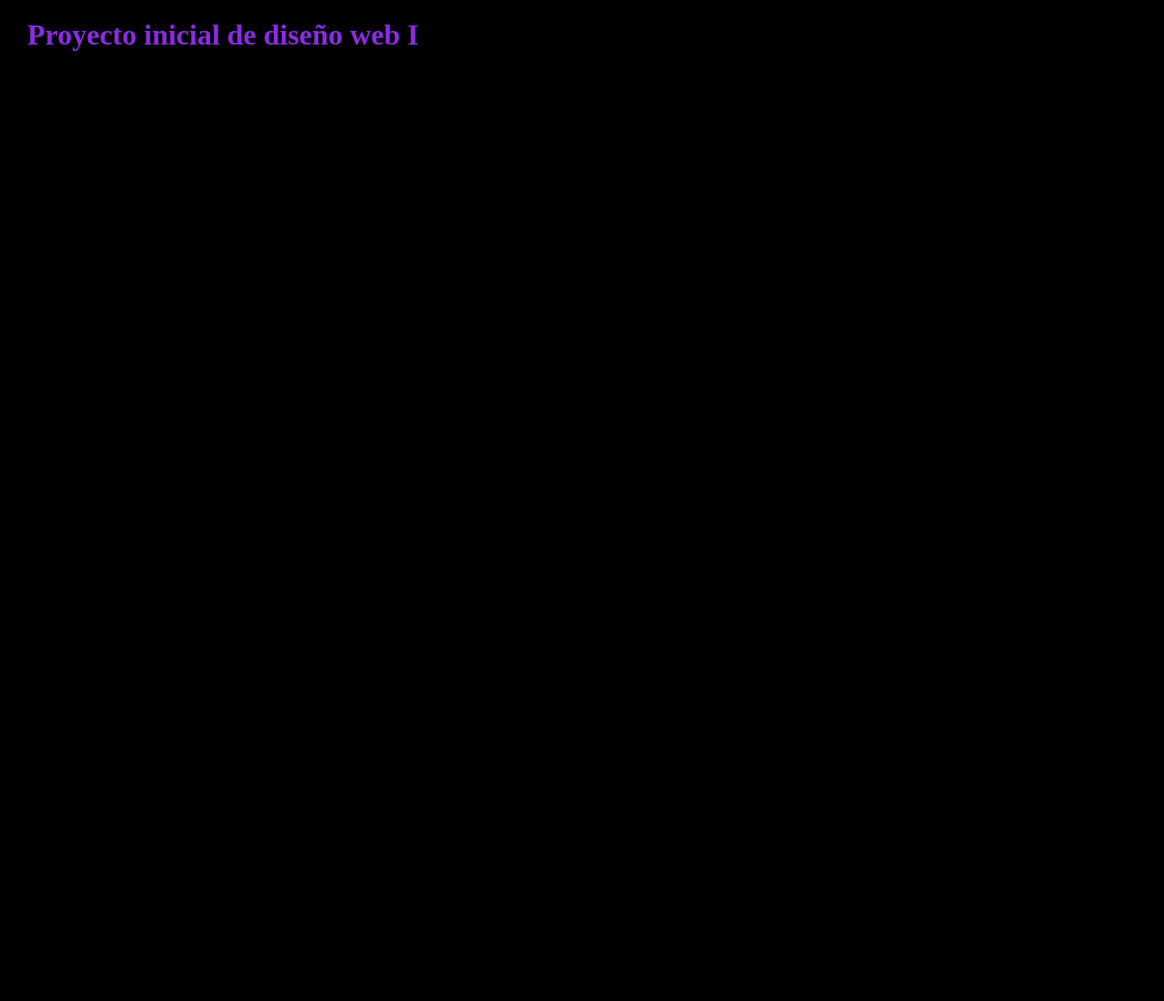
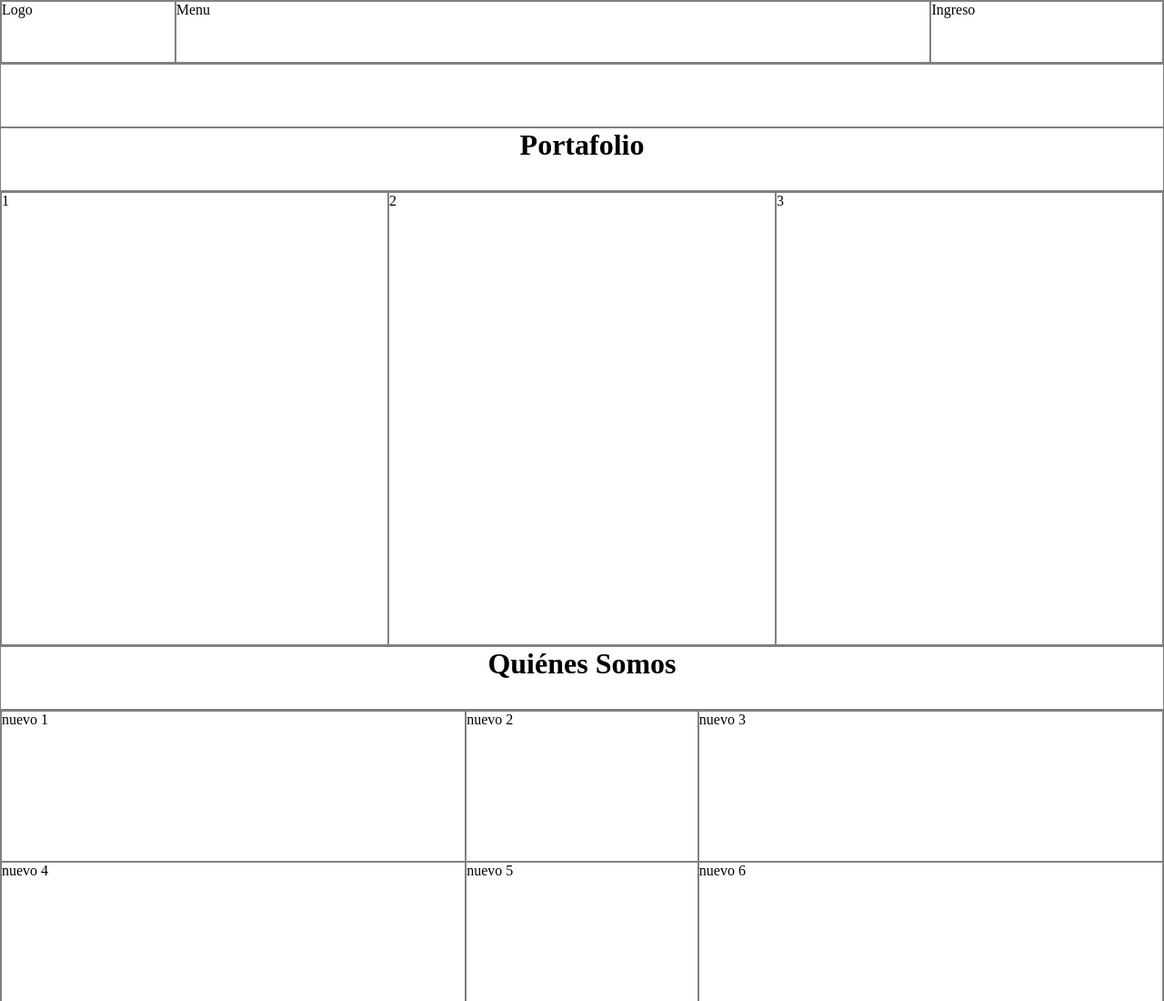
Before and after one commit to DannaSanchez/ProyectoDS, a plain HTML site: page index.html in a window 1280 px wide. Shown: the top 1100 px of the page at 91% size. Before the commit the page ends 800 px from the top, so only its background shows below. Drawn offline with Linux system fonts and the light colour scheme.

Commit message:
Modelo de cajas y estilos css, agregar carpetas a dashboard (css, js, img)

```diff
--- a/Landing/Assets/CSS/styles.css
+++ b/Landing/Assets/CSS/styles.css
@@ -1,5 +1,71 @@
 *{
-    color: blueviolet;
-    background-color: black;
-    margin: 10px;
+    box-sizing: border-box;
+    padding: 0;
+    margin: 0;
 }
+
+.border{
+    border: 1px solid gray;
+}
+
+.titulo{
+    height: 70px;
+}
+h1{
+    text-align: center;
+}
+
+.contenedor {
+    width: 100%;
+    max-width: 1280px;
+    margin: auto;
+}
+nav{
+    height: 70px;
+}
+
+.logo{
+    width: 15%;
+    height: 100%;
+    float: left;
+}
+
+.menu{
+    width: 65%;
+    height: 100%;
+    float: left;
+}
+
+.ingreso{
+    width: 20%;
+    height: 100%;
+    float: left;
+}
+
+header, section {
+    height: 500px;
+}
+.portafolio{
+    width: 100%;
+}
+.port-izq, .port-cnt, .port-der {
+    width: 33.33%;
+    height: 100%;
+    float: left;
+}
+.nosotros{
+    width: 100%;
+}
+.port-izq-nosotros, .port-der-nosotros {
+    width: 40%;
+    height: 33.33%;
+    float: left;
+}
+.port-cnt-nosotros {
+    width: 20%;
+    height: 33.33%;
+    float: left;
+}
+footer{
+    height: 70px;
+}
--- a/index.html
+++ b/index.html
@@ -7,7 +7,48 @@
     <link rel="stylesheet" href="/Landing/Assets/CSS/styles.css">
 </head>
 <body>
-    <H1>Proyecto inicial de diseño web I</H1>
+    <div class="contenedor">
+        <!--barra principal-->
+        <nav class="border">
+            <div class="border logo">Logo</div>
+            <div class="border menu">Menu</div>
+            <div class="border ingreso">Ingreso</div>
+        </nav>
+        <header class="border titulo"></header>
+        <!--Realizada por profe-->
+        <div class="border titulo">
+            <h1>Portafolio</h1>
+        </div>
+        <section class="border Portafolio">
+            <div class="border port-izq">1</div>
+            <div class="border port-cnt">2</div>
+            <div class="border port-der">3</div>
+        </section>
+        <!--Practica-->
+        <div class=" border titulo">
+            <h1>Quiénes Somos</h1>
+        </div>
+        <section class="border nosotros">
+                <div class="border port-izq-nosotros">nuevo 1</div>
+                <div class="border port-cnt-nosotros">nuevo 2</div>
+                <div class="border port-der-nosotros">nuevo 3</div>
+
+                <div class="border port-izq-nosotros">nuevo 4</div>
+                <div class="border port-cnt-nosotros">nuevo 5</div>
+                <div class="border port-der-nosotros">nuevo 6</div>
+
+                <div class="border port-izq-nosotros">nuevo 7</div>
+                <div class="border port-cnt-nosotros">nuevo 8</div>
+                <div class="border port-der-nosotros">nuevo 9</div>
+        </section>
+        <div class="border titulo">
+            <h1>Contactenos</h1>
+        </div>
+        <section class="border contacto">
+
+        </section>
+        <footer></footer>
+    </div>
     <script src="/Landing/Assets/JS/scripts.js"></script>
 </body>
 </html>
```
Also changed, not shown: Dashboard/assets/css/styles.css (added), Dashboard/assets/img/logo.png (added), Dashboard/assets/js/scripts.js (added).
